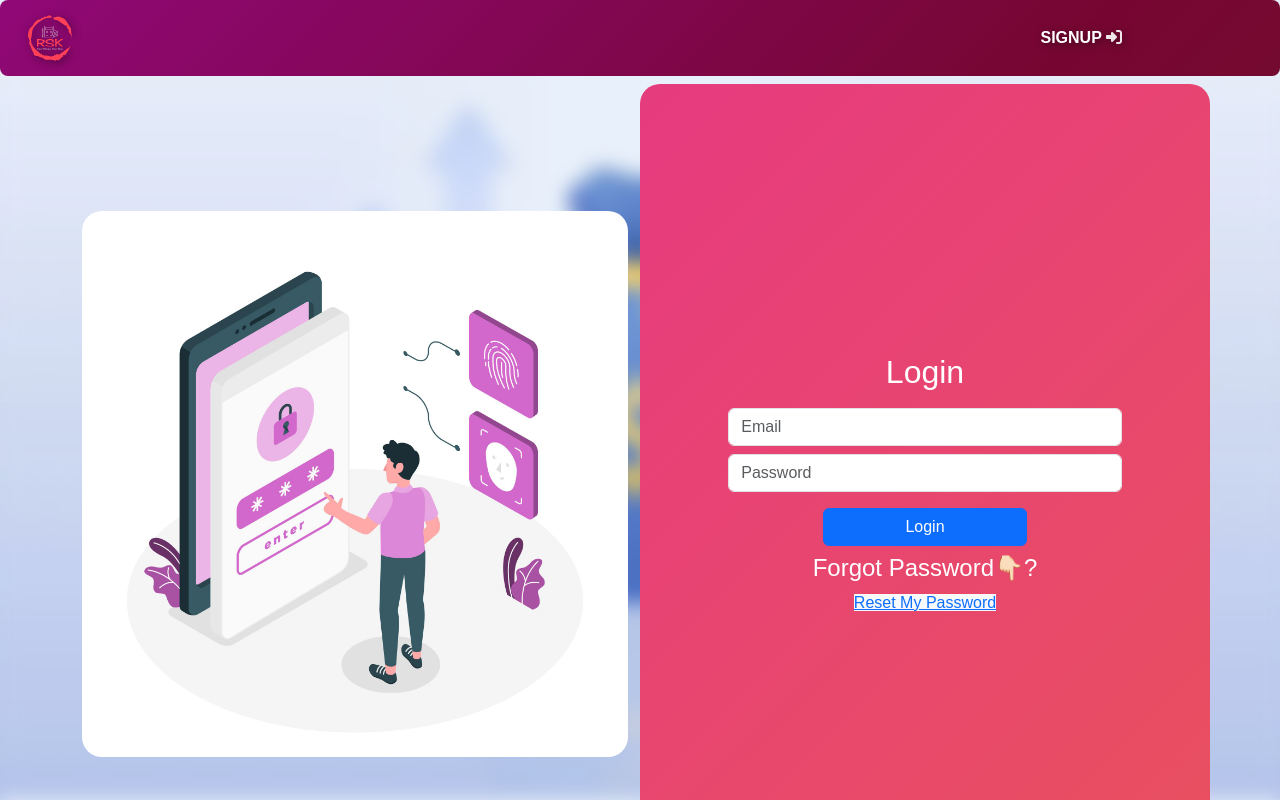
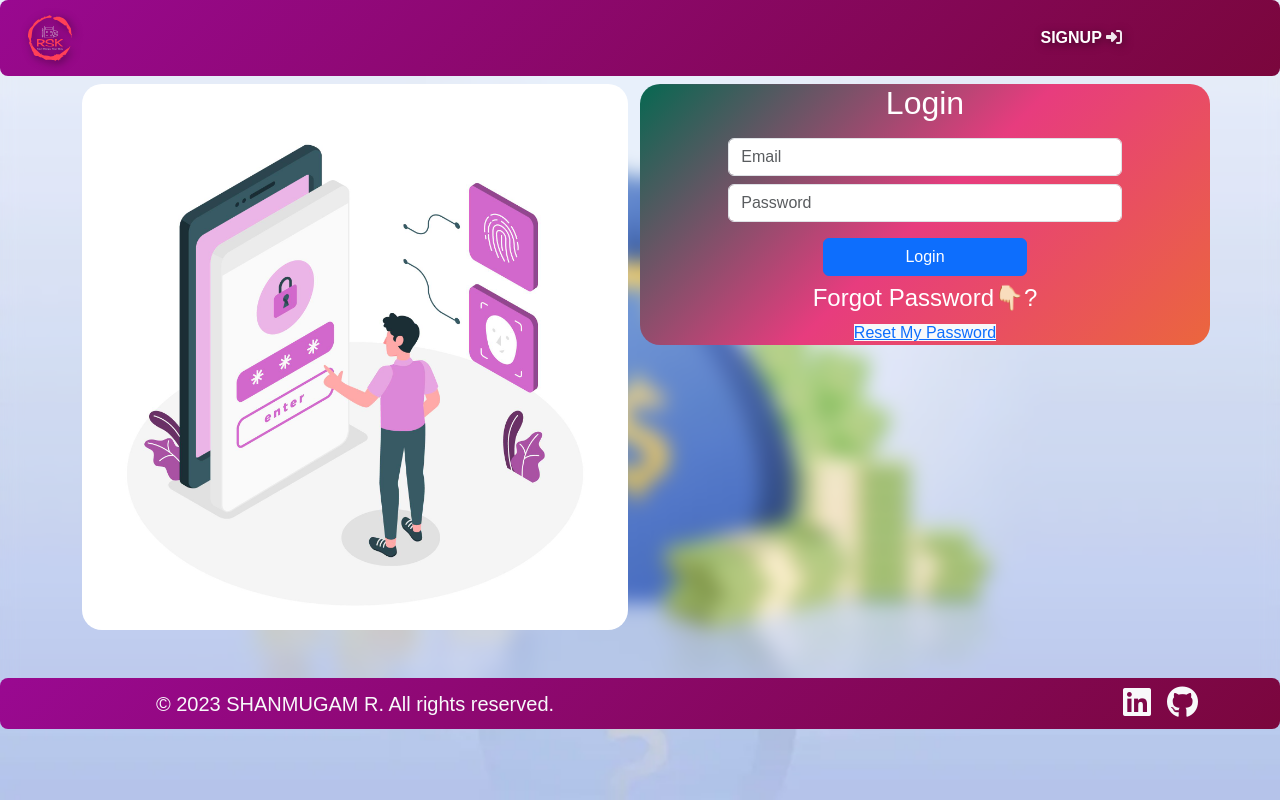
Before and after one commit to Shanmugamrskfamily/pettycash-manager-frontend, a React (Vite) app: page /login in a window 1280 px wide. Shown: the top 800 px of the page. Built offline with nearby package versions, Linux system fonts and the light colour scheme; a web font is replaced by a local one.

Commit message:
vishual update

```diff
--- a/src/pages/Login.css
+++ b/src/pages/Login.css
@@ -1,8 +1,7 @@
 .login-bg {
   background: linear-gradient(-45deg, #eb663d, #e73c7e, #066851);
-  background-size: 400% 400%;
   animation: gradient 10s ease infinite;
-  height: 100vh;
+  height: 100%;
   border-radius: 20px;
 }
 
```
